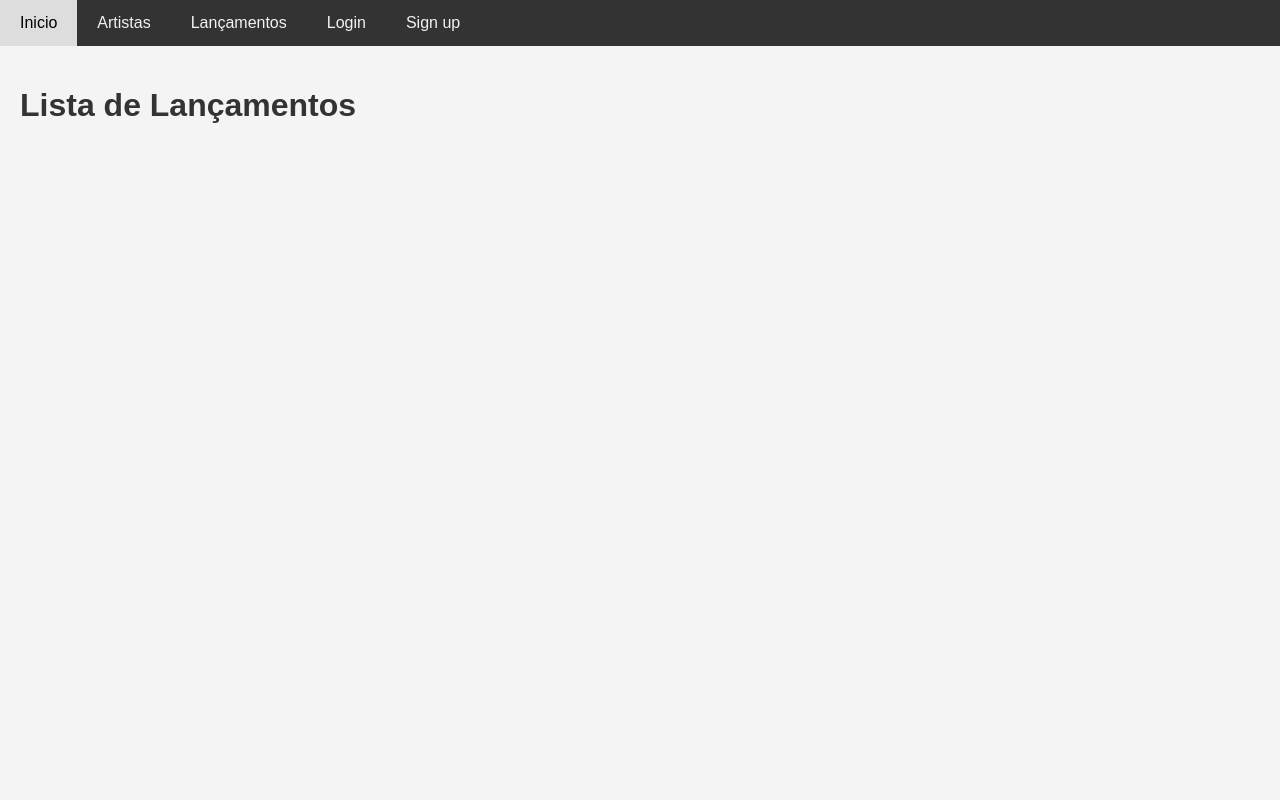
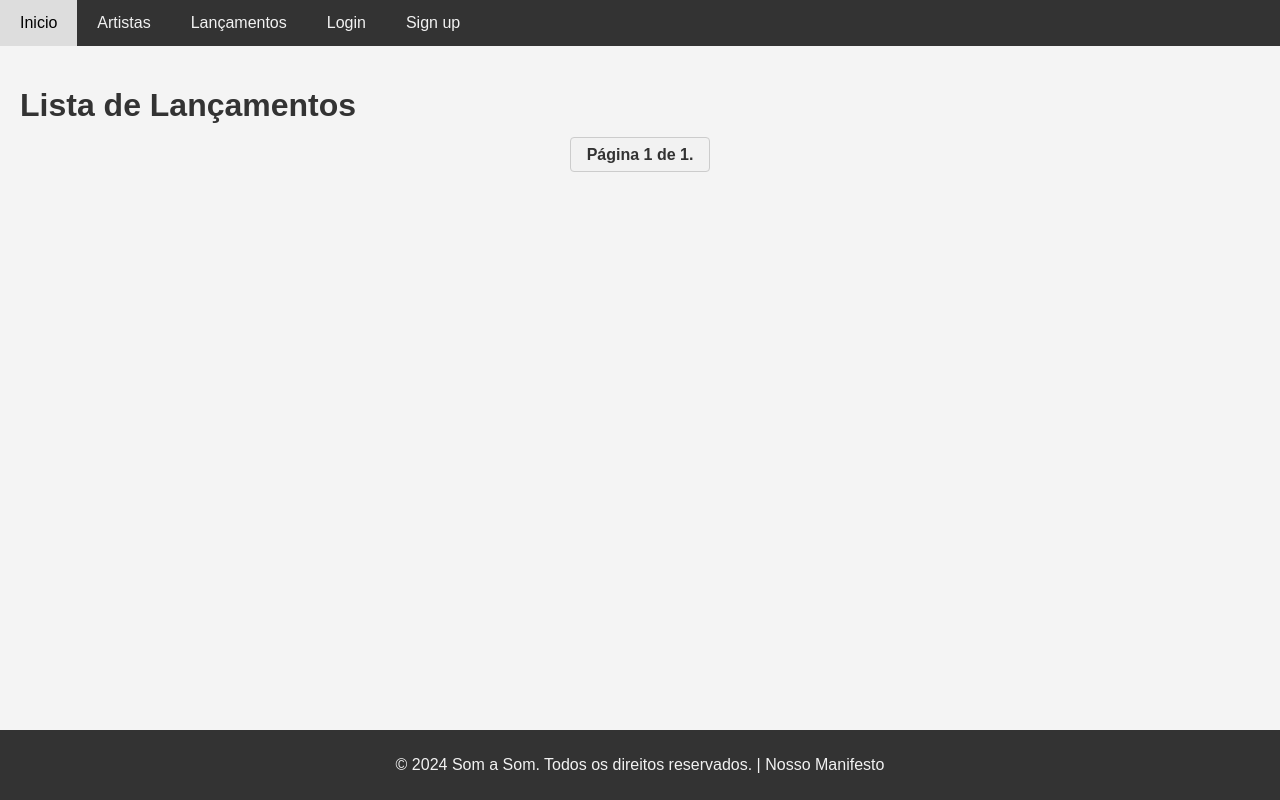
Before and after one commit to lkauer/somasomv2, a Django app: page /listar_lancamentos/ in a window 1280 px wide. Run offline with Django 3.2, Linux system fonts and the light colour scheme; data that the repository does not hold is empty.

Commit message:
add pagination

```diff
--- a/myapp/templates/myapp/base_menu.html
+++ b/myapp/templates/myapp/base_menu.html
@@ -4,12 +4,15 @@
     <meta charset="UTF-8">
     <meta name="viewport" content="width=device-width, initial-scale=1.0">
     <title>Som a Som</title>
-    <style>
+        <style>
         body {
             font-family: Arial, sans-serif;
             margin: 0;
             padding: 0;
             background-color: #f4f4f4;
+            display: flex;
+            flex-direction: column;
+            min-height: 100vh;
         }
         .navbar {
             background-color: #333;
@@ -29,6 +32,7 @@
         }
         .container {
             padding: 20px;
+            flex: 1;
         }
         h1, h2 {
             color: #333;
@@ -38,6 +42,45 @@
             margin: 20px 0;
             border-radius: 8px;
         }
+        .footer {
+            background-color: #333;
+            color: #f2f2f2;
+            text-align: center;
+            padding: 10px 0;
+        }
+        .footer a {
+            color: #f2f2f2;
+            text-decoration: none;
+        }
+        .footer a:hover {
+            color: #ddd;
+        }
+
+        .pagination {
+            margin: 20px 0;
+            display: flex;
+            justify-content: center;
+            align-items: center;
+        }
+
+        .step-links a, .step-links span {
+            margin: 0 5px;
+            padding: 8px 16px;
+            text-decoration: none;
+            color: #333;
+            background-color: #f2f2f2;
+            border: 1px solid #ccc;
+            border-radius: 4px;
+        }
+
+        .step-links a:hover {
+            background-color: #ddd;
+        }
+
+        .step-links .current {
+            font-weight: bold;
+        }
+
     </style>
 </head>
 <body>
@@ -60,5 +103,9 @@
     <div id="content" class="container">
         {% block content %}{% endblock %}
     </div>
+
+        <div class="footer">
+        <p>&copy; 2024 Som a Som. Todos os direitos reservados. | <a href="{% url 'manifesto' %}">Nosso Manifesto</a></p>
+    </div>
 </body>
 </html>
--- a/myapp/templates/myapp/cadastrar_artista.html
+++ b/myapp/templates/myapp/cadastrar_artista.html
@@ -14,7 +14,7 @@
         {{ form.as_p }}
         <button type="submit" id="submitBtn">Salvar</button>
     </form>
-    <a href="{% url 'listar_artistas' %}">Voltar</a>
+    <a href="{% url 'painel_geral' %}">Voltar</a>
 
     <script>
         document.getElementById('artistaForm').addEventListener('submit', function() {
--- a/myapp/templates/myapp/cadastrar_lancamento.html
+++ b/myapp/templates/myapp/cadastrar_lancamento.html
@@ -15,7 +15,7 @@
         {{ form.as_p }}
         <button type="submit" id="submitBtn">Salvar</button>
     </form>
-    <a href="{% url 'listar_lancamentos' %}">Voltar</a>
+    <a href="{% url 'painel_geral' %}">Voltar</a>
 
     <script>
         document.getElementById('lancamentoForm').addEventListener('submit', function() {
--- a/myapp/templates/myapp/listar_lancamentos.html
+++ b/myapp/templates/myapp/listar_lancamentos.html
@@ -1,3 +1,4 @@
+<!-- myapp/templates/myapp/listar_lancamentos.html -->
 {% extends "myapp/base_menu.html" %}
 
 {% block content %}
@@ -8,8 +9,27 @@
                 {% if lancamento.imagem_lancamento %}
                     <img src="{{ lancamento.imagem_lancamento.url }}" alt="{{ lancamento.titulo }}" style="width:100px;height:100px;">
                 {% endif %}
-                <a href="{% url 'visualizar_lancamento' lancamento.pk %}">{{ lancamento.titulo }}</a> - {{ lancamento.artista.nome }} - {{ lancamento.data_lancamento }}
+                <a href="{% url 'visualizar_lancamento' lancamento.pk %}">{{ lancamento.titulo }}</a>
             </li>
         {% endfor %}
     </ul>
+
+    <!-- Navegação de paginação -->
+    <div class="pagination">
+        <span class="step-links">
+            {% if lancamentos.has_previous %}
+                <a href="?page=1">&laquo; primeira</a>
+                <a href="?page={{ lancamentos.previous_page_number }}">anterior</a>
+            {% endif %}
+
+            <span class="current">
+                Página {{ lancamentos.number }} de {{ lancamentos.paginator.num_pages }}.
+            </span>
+
+            {% if lancamentos.has_next %}
+                <a href="?page={{ lancamentos.next_page_number }}">próxima</a>
+                <a href="?page={{ lancamentos.paginator.num_pages }}">última &raquo;</a>
+            {% endif %}
+        </span>
+    </div>
 {% endblock %}
--- a/myapp/urls.py
+++ b/myapp/urls.py
@@ -14,5 +14,6 @@ urlpatterns = [
     path('painel_geral/', views.painel_geral, name='painel_geral'),
     path('visualizar_artista/<int:pk>/', views.visualizar_artista, name='visualizar_artista'),
     path('visualizar_lancamento/<int:pk>/', views.visualizar_lancamento, name='visualizar_lancamento'),
+    path('manifesto/', views.manifesto, name='manifesto'),
 
 ]
--- a/myapp/views.py
+++ b/myapp/views.py
@@ -6,6 +6,7 @@ from django.contrib.auth import login, authenticate
 from .forms import SignUpForm
 from django.contrib.auth.decorators import login_required
 from django.contrib import messages
+from django.core.paginator import Paginator, EmptyPage, PageNotAnInteger
 
 @login_required(login_url='/')
 def cadastrar_artista(request):
@@ -16,7 +17,7 @@ def cadastrar_artista(request):
             artista.usuario = request.user  # Atribui o usuário logado ao artista
             artista.save()
             messages.success(request, 'Artista cadastrado com sucesso.')
-            return redirect('listar_artistas')  # Redireciona após o sucesso
+            return redirect('painel_geral')  # Redireciona após o sucesso
     else:
         form = ArtistaForm()
 
@@ -46,11 +47,12 @@ def cadastrar_lancamento(request):
             lancamento.usuario = request.user
             lancamento.save()
             messages.success(request, 'Lancamento cadastrado com sucesso.')
-            return redirect('listar_lancamentos')
+            return redirect('painel_geral')
     else:
         form = LancamentoForm(user=request.user)
 
     return render(request, 'myapp/cadastrar_lancamento.html', {'form': form})
+
 @login_required(login_url='/')
 def editar_lancamento(request, pk):
     lancamento = get_object_or_404(Lancamento, pk=pk, usuario=request.user)
@@ -83,11 +85,35 @@ def excluir_lancamento(request, pk):
     return render(request, 'myapp/confirmar_exclusao_lancamento.html', {'lancamento': lancamento})
 
 def listar_artistas(request):
-    artistas = Artista.objects.all()
+    artista_list = Artista.objects.all()
+    paginator = Paginator(artista_list, 10)  # Mostra 10 artistas por página
+
+    page = request.GET.get('page')
+    try:
+        artistas = paginator.page(page)
+    except PageNotAnInteger:
+        # Se a página não for um inteiro, mostra a primeira página
+        artistas = paginator.page(1)
+    except EmptyPage:
+        # Se a página estiver fora do intervalo, mostra a última página
+        artistas = paginator.page(paginator.num_pages)
+
     return render(request, 'myapp/listar_artistas.html', {'artistas': artistas})
 
 def listar_lancamentos(request):
-    lancamentos = Lancamento.objects.all()
+    lancamento_list = Lancamento.objects.all()
+    paginator = Paginator(lancamento_list, 10)  # Mostra 10 lançamentos por página
+
+    page = request.GET.get('page')
+    try:
+        lancamentos = paginator.page(page)
+    except PageNotAnInteger:
+        # Se a página não for um inteiro, mostra a primeira página
+        lancamentos = paginator.page(1)
+    except EmptyPage:
+        # Se a página estiver fora do intervalo, mostra a última página
+        lancamentos = paginator.page(paginator.num_pages)
+
     return render(request, 'myapp/listar_lancamentos.html', {'lancamentos': lancamentos})
 
 def signup(request):
@@ -123,3 +149,7 @@ def visualizar_artista(request, pk):
 def visualizar_lancamento(request, pk):
     lancamento = get_object_or_404(Lancamento, pk=pk)
     return render(request, 'myapp/visualizar_lancamento.html', {'lancamento': lancamento})
+
+def manifesto(request):
+
+    return render(request, 'myapp/manifesto.html')
--- a/somasom/settings.py
+++ b/somasom/settings.py
@@ -129,3 +129,6 @@ STATIC_URL = '/static/'
 LOGIN_REDIRECT_URL = 'painel_geral'
 LOGOUT_REDIRECT_URL = 'login'
 AUTH_USER_MODEL = 'myapp.CustomUser'
+STATICFILES_DIRS = [
+    os.path.join(BASE_DIR, 'static'),
+]
```
Also changed, not shown: myapp/forms.py (+15 -1 lines), myapp/templates/myapp/listar_artistas.html (+19 -0 lines), myapp/templates/myapp/manifesto.html (added, +34 -0 lines), myapp/templates/myapp/visualizar_lancamento.html (+5 -2 lines), static/images/banner_manifesto.png (added).
